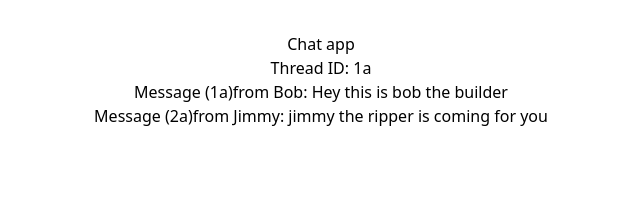
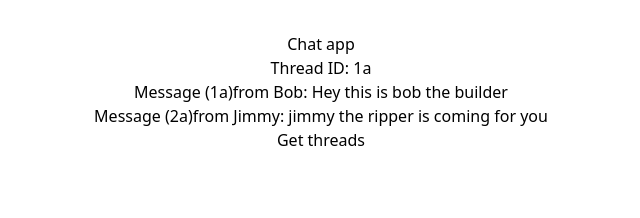
Before and after one commit to fractal-bootcamp/chat-with-me, a React (Vite) app: page / in a window 1280 px wide. Shown: the top 218 px of the page, without its empty margins (319-959 px from the left). Built offline with nearby package versions, Linux system fonts and the light colour scheme.

Commit message:
curl command for threads all works

```diff
--- a/package.json
+++ b/package.json
@@ -11,6 +11,7 @@
   },
   "dependencies": {
     "@types/express": "^4.17.21",
+    "cors": "^2.8.5",
     "express": "^4.19.2",
     "react": "^18.2.0",
     "react-dom": "^18.2.0"
--- a/src/App.tsx
+++ b/src/App.tsx
@@ -1,4 +1,5 @@
 
+import { useEffect, useState } from 'react'
 import './App.css'
 
 type ThreadProps = {
@@ -28,7 +29,24 @@ export type MessageProps = {
   text: string
 }
 
+const SERVER_URL = 'http://localhost:3000'
+
 function App() {
+
+  const [step, setStep] = useState(0)
+  const [threads, setThreads] = useState(structuredClone(tempThread))
+
+  // useEffect(() => {
+  //   getThreads()
+  //   setTimeout(() => setStep(step + 1), 1000)
+  // },[step])
+
+  async function getThreads() {
+    const response = await fetch(`${SERVER_URL}/threads/all`)
+    const jsonResponse = await response.json()
+    console.log(jsonResponse)
+
+  }
 
   return (
     <>
@@ -40,8 +58,10 @@ function App() {
         <Thread {...tempThread} />
       </div>
       <div>
-        <input>
-        </input>
+        <button onClick={getThreads} className='border border-blue-500'>
+          Get threads
+        </button>
+
 
       </div>
 
@@ -57,7 +77,7 @@ const Thread = (props: ThreadProps) => {
   const { messages } = props
 
   return (
-    <div className='flex border border-black'>
+    <div className='flex flex-col border border-black'>
       <h3>Thread ID: {id}</h3>
       <div>
         {messages.map((message, i) => {
@@ -67,7 +87,6 @@ const Thread = (props: ThreadProps) => {
 
     </div>
   )
-
 }
 
 const Message = (props: MessageProps) => {
@@ -75,7 +94,7 @@ const Message = (props: MessageProps) => {
   const { sender } = props
   const { id } = props
   return (
-    <div>
+    <div className='flex border border-black'>
       <p>Message ({id})from {sender}: {text}</p>
 
     </div>
```
Also changed, not shown: api/server.ts (+8 -0 lines), 1 other file (tests, documents, lock files or other folders).
